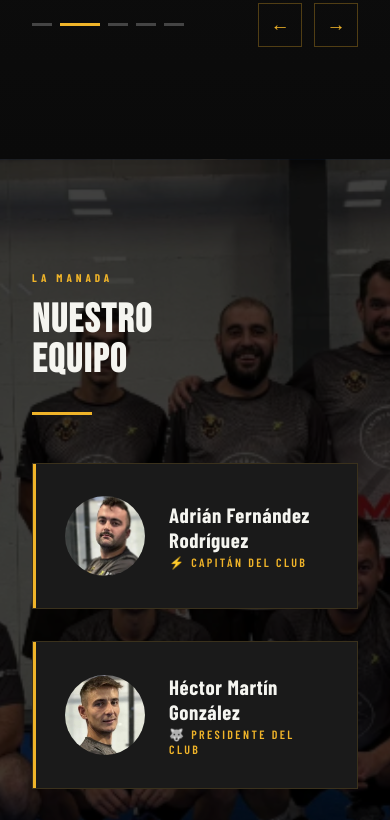
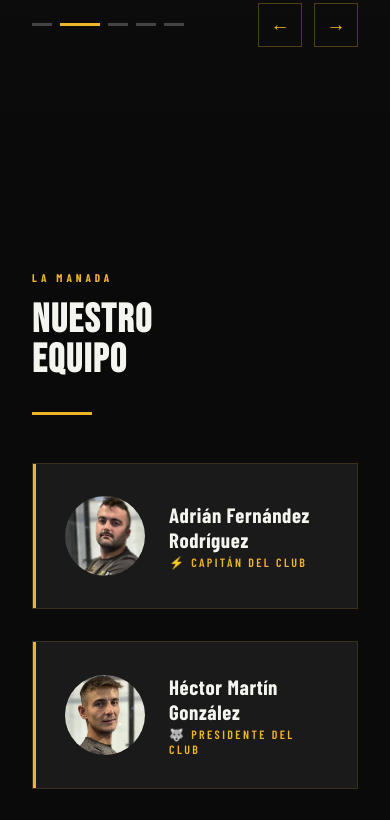
Before and after one commit to PonziMcGeee/Wolves, a plain HTML site: page index.html in a window 390 px wide. Shown: the part 4138-4958 px from the top of the page. Drawn offline with nearby package versions, Linux system fonts and the light colour scheme; a web font is replaced by a local one.

Commit message:
Add files via upload

```diff
--- a/index.html
+++ b/index.html
@@ -1374,7 +1374,7 @@
 
       section { padding: 4rem 1.5rem; }
 
-      .equipo-bg { background-attachment: scroll; }
+      .equipo-bg { background-attachment: scroll; display: none; }
     }
   </style>
 </head>
```
